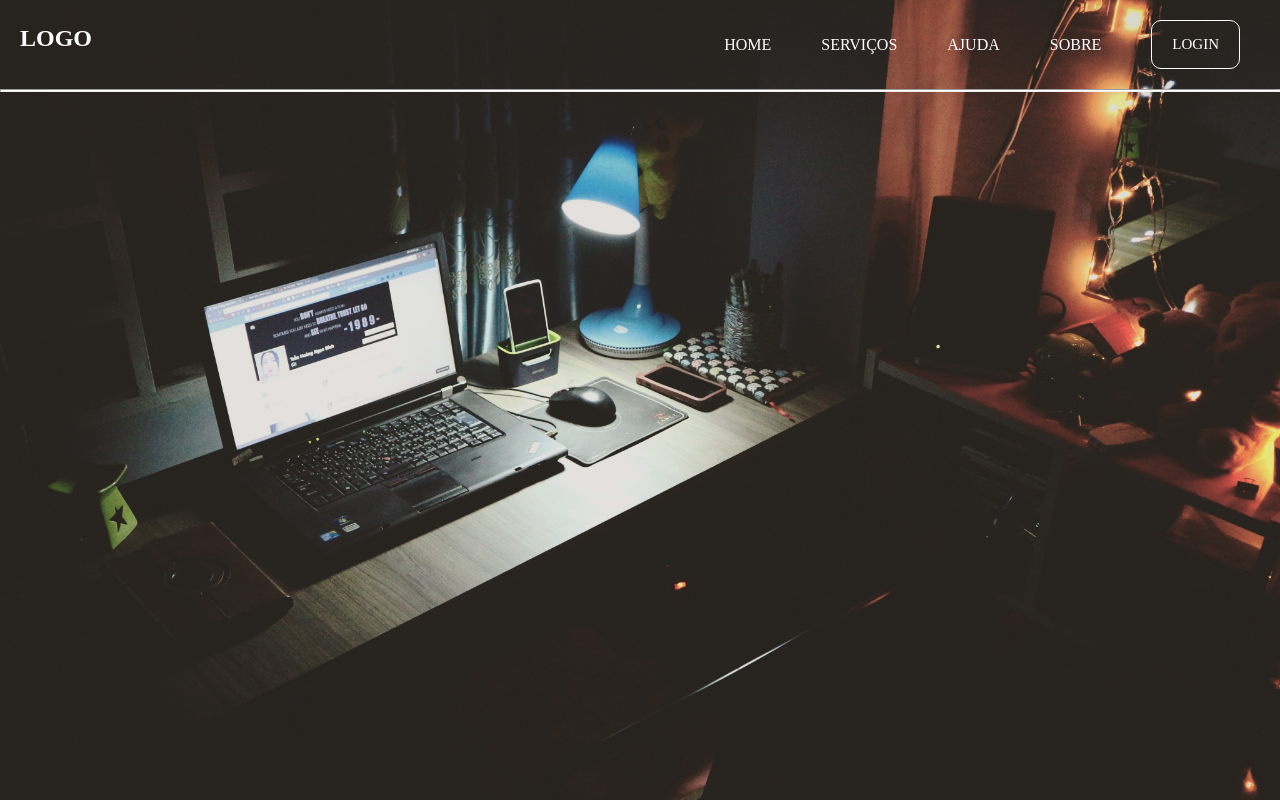
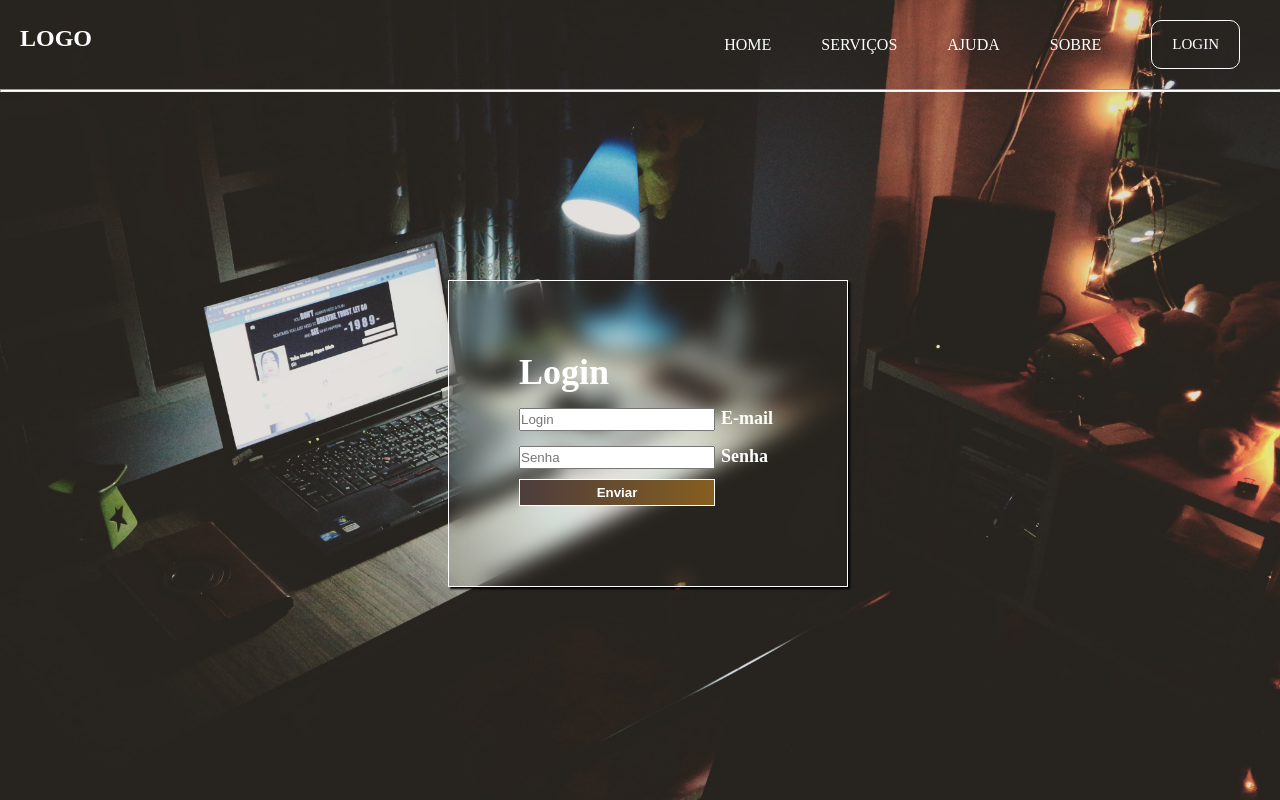
Before and after one commit to Joao-Paulo-Brito/Html-Css-Ubuntu, a plain HTML site: page Revisão/SIte04/Código/site04.html in a window 1280 px wide. Drawn offline with Linux system fonts and the light colour scheme.

Commit message:
12/05/2023

```diff
--- a/Revisão/SIte04/Código/site04.css
+++ b/Revisão/SIte04/Código/site04.css
@@ -48,7 +48,7 @@ hr{
     border-radius: 25px;
 }
 
-.btn{
+#btn{
     background-color: transparent;
     color: white;
     padding: 15px;
@@ -62,13 +62,60 @@ hr{
     font-family: serif;
 }
 
-.btn:hover{
+#btn:hover{
     transform: scale(1.2);
     color: black;
     background-color: white;
 }
 
-.btn:active{
+#btn:active{
     transform: scale(1);
     transition: 0.1s;
 }
+
+.login{
+    color: white;
+    font-weight: bold;
+    position: absolute;
+    font-size: 24px;
+    left: 35%;
+    top: 35%;
+    background: transparent;
+    backdrop-filter: blur(10px);
+    border: 1px solid white;
+    padding: 70px;
+    width: 400px;
+    box-shadow: 2px 2px 2px black;
+}
+
+.btn-enviar{
+    padding: 5px;
+    margin: 10px auto;
+    width: 196px;
+    color: white;
+    background-image: linear-gradient(to left, #C07F00, #4C3D3D);
+    border: 1px solid white;
+    font-weight: bold;
+    background-size: 200%;
+    transition-duration: 0.5s;
+}
+
+.btn-enviar:hover{
+    background-position: right;
+    transform: scale(1.1);
+}
+
+.btn-enviar:active{
+    transform: scale(1);
+    transition: 0.1s;
+}
+
+input{
+    margin-top: 15px;
+    width: 196px;
+    height: 23px;
+}
+
+label{
+    font-size: 18px;
+}
--- a/Revisão/SIte04/Código/site04.html
+++ b/Revisão/SIte04/Código/site04.html
@@ -15,12 +15,42 @@
             <li><a href="#">Serviços</a></li>
             <li><a href="#">Ajuda</a></li>
             <li><a href="#">Sobre</a></li>
-            <a href="#"><button class="btn">Login</button></a>
+            <a href="#"><button id="btn">Login</button></a>
         </ul>
         <hr>
     </nav>
     <header>
-        <h1></h1>
+        <div class="login">
+            <div class="login-email">
+                <h2>Login</h2>
+                <input type="text" placeholder="Login" id="login">
+                <label>E-mail</label>
+            </div>
+            <div class="login-senha">
+                <input type="password" placeholder="Senha" id="senha">
+                <label>Senha</label>
+            </div>
+            <button class="btn-enviar" onclick="enviar()">Enviar</button>
+        </div>
     </header>
+    <script>
+        function enviar(){
+            //  Variáveis
+            var login = document.getElementById('login').value;
+            var senha = document.getElementById('senha').value;
+
+            //Condições
+            if(
+                (login == 'sammy' && senha == 'love') ||
+                (login == 'Sammy' && senha == 'Love') ||
+                (login == 'Sammy' && senha == 'love') ||
+                (login == 'sammy' && senha == 'Love')
+            ){
+                alert("Acesso concedido😘❤️")
+            }else{
+                alert('Acesso bloqueado')
+            }
+        }
+    </script>
 </body>
 </html>
```
